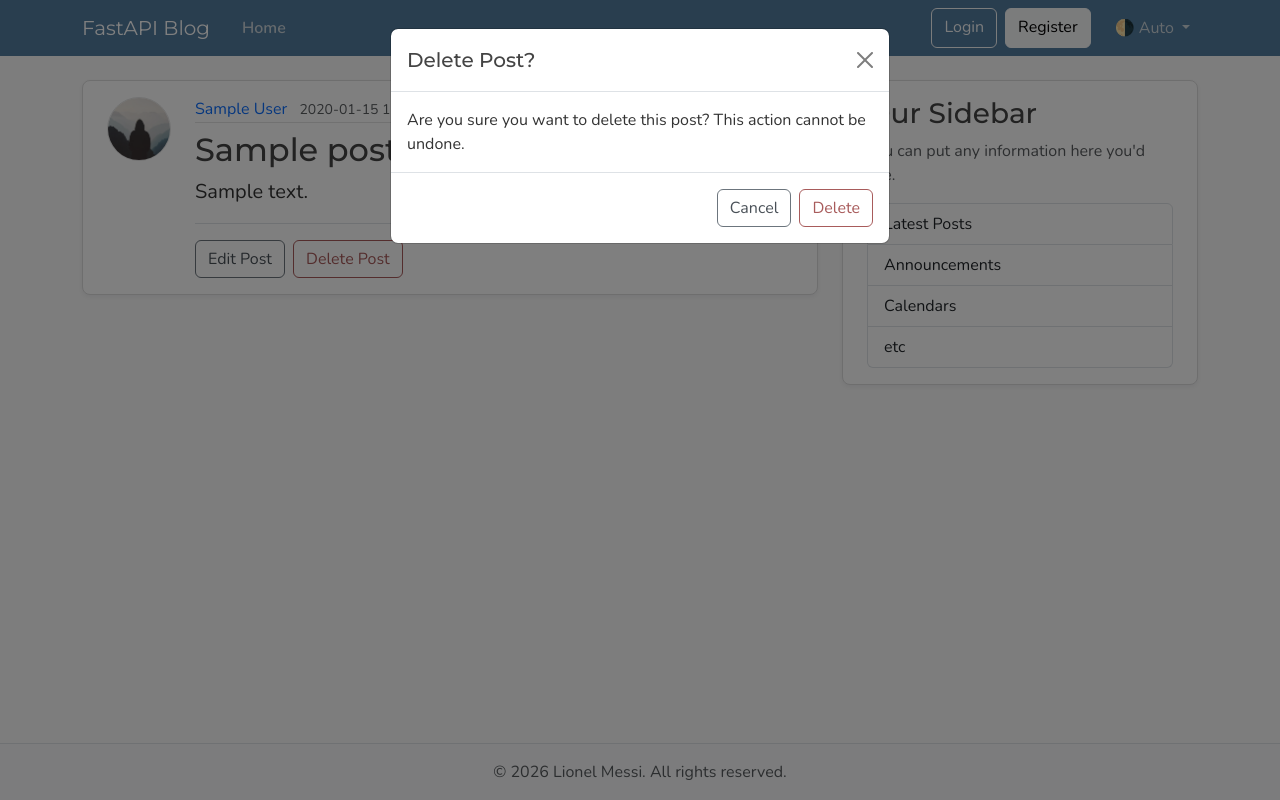
After one commit to pranampagi/fastapi_blog, a FastAPI app: template templates/post.html in a window 1280 px wide, after a click on "Delete Post". The commit adds this page. Run offline with FastAPI, Linux system fonts and the light colour scheme; the template is opened without the code that fills it: most values are stand-ins (such as "Sample title", 1, 10 or a date in 2020).

Commit message:
Add post detail view, error handling, and validation responses

```diff
--- a/main.py
+++ b/main.py
@@ -1,6 +1,9 @@
-from fastapi import FastAPI, Request
+from fastapi import FastAPI, HTTPException, Request, status
+from fastapi.exceptions import RequestValidationError
+from fastapi.responses import JSONResponse
 from fastapi.staticfiles import StaticFiles
 from fastapi.templating import Jinja2Templates
+from starlette.exceptions import HTTPException as StarletteHTTPException
 
 app = FastAPI()
 
@@ -35,6 +38,74 @@ def home(request: Request):
         {"posts": posts, "title": "Home"}
     )
 
+
+@app.get("/posts/{post_id}", include_in_schema=False)
+def post_page(request: Request, post_id: int):
+    for post in posts:
+        if post.get("id") == post_id:
+            title = post["title"][:50]
+            return templates.TemplateResponse(
+                request,
+                "post.html",
+                {"post": post, "title": title},
+            )
+    raise HTTPException(status_code=status.HTTP_404_NOT_FOUND, detail="Post not found")
+
+
 @app.get("/api/posts")
 def get_posts():
     return posts
+
+
+@app.get("/api/posts/{post_id}")
+def get_post(post_id: int):
+    for post in posts:
+        if post.get("id") == post_id:
+            return post
+    raise HTTPException(status_code=status.HTTP_404_NOT_FOUND, detail="Post not found")
+
+
+@app.exception_handler(StarletteHTTPException)
+def general_http_exception_handler(request: Request, exception: StarletteHTTPException):
+    message = (
+        exception.detail
+        if exception.detail
+        else "An error occurred. Please check your request and try again."
+    )
+
+    if request.url.path.startswith("/api"):
+        return JSONResponse(
+            status_code=exception.status_code,
+            content={"detail": message},
+        )
+
+    return templates.TemplateResponse(
+        request,
+        "error.html",
+        {
+            "status_code": exception.status_code,
+            "title": exception.status_code,
+            "message": message,
+        },
+        status_code=exception.status_code,
+    )
+
+
+@app.exception_handler(RequestValidationError)
+def validation_exception_handler(request: Request, exception: RequestValidationError):
+    if request.url.path.startswith("/api"):
+        return JSONResponse(
+            status_code=status.HTTP_422_UNPROCESSABLE_CONTENT,
+            content={"detail": exception.errors()},
+        )
+
+    return templates.TemplateResponse(
+        request,
+        "error.html",
+        {
+            "status_code": status.HTTP_422_UNPROCESSABLE_CONTENT,
+            "title": status.HTTP_422_UNPROCESSABLE_CONTENT,
+            "message": "Invalid request. Please check your input and try again.",
+        },
+        status_code=status.HTTP_422_UNPROCESSABLE_CONTENT,
+    )
--- a/templates/home.html
+++ b/templates/home.html
@@ -15,7 +15,8 @@
             <small class="text-body-secondary">{{ post.date_posted }}</small>
           </div>
           <h2>
-            <a class="article-title" href="#">{{ post.title }}</a>
+            <a class="article-title"
+              href="{{ url_for("post_page", post_id=post.id) }}">{{ post.title }}</a>
           </h2>
           <p class="article-content">{{ post.content }}</p>
         </div>
--- /dev/null
+++ b/templates/post.html
@@ -0,0 +1,60 @@
+{% extends "layout.html" %}
+{% block content %}
+  <article class="content-section py-3 px-4 mb-4">
+    <div class="d-flex align-items-start gap-4">
+      <img class="rounded-circle article-img flex-shrink-0"
+           src="{{ url_for('static', path='profile_pics/default.jpg') }}"
+           alt="{{ post.author }}'s profile picture"
+           width="64"
+           height="64"
+           loading="lazy">
+      <div class="flex-grow-1">
+        <div class="article-metadata mb-2">
+          <a class="me-2" href="#">{{ post.author }}</a>
+          <small class="text-body-secondary">{{ post.date_posted }}</small>
+        </div>
+        <h2 class="article-title">{{ post.title }}</h2>
+        <p class="article-content">{{ post.content }}</p>
+        <!-- Only show edit/delete options if the user is the author -->
+        <!-- TODO: Add user authentication and authorization -->
+        <div class="post-actions mt-3 pt-3 border-top">
+          <a class="btn btn-outline-secondary me-1" href="#">Edit Post</a>
+          <button type="button"
+                  class="btn btn-outline-danger"
+                  data-bs-toggle="modal"
+                  data-bs-target="#deleteModal">Delete Post</button>
+        </div>
+        <!-- TODO: Add user authentication and authorization -->
+      </div>
+    </div>
+  </article>
+
+  <!-- Delete Confirmation Modal -->
+  <div class="modal fade"
+       id="deleteModal"
+       tabindex="-1"
+       aria-labelledby="deleteModalLabel"
+       aria-hidden="true">
+    <div class="modal-dialog">
+      <div class="modal-content">
+        <div class="modal-header">
+          <h5 class="modal-title" id="deleteModalLabel">Delete Post?</h5>
+          <button type="button"
+                  class="btn-close"
+                  data-bs-dismiss="modal"
+                  aria-label="Close"></button>
+        </div>
+        <!-- TODO: <form action="#" method="post"> -->
+        <form action="#">
+          <div class="modal-body">Are you sure you want to delete this post? This action cannot be undone.</div>
+          <div class="modal-footer">
+            <button type="button"
+                    class="btn btn-outline-secondary"
+                    data-bs-dismiss="modal">Cancel</button>
+            <button type="submit" class="btn btn-outline-danger">Delete</button>
+          </div>
+        </form>
+      </div>
+    </div>
+  </div>
+{% endblock content %}
```
Also changed, not shown: templates/error.html (added, +9 -0 lines).
